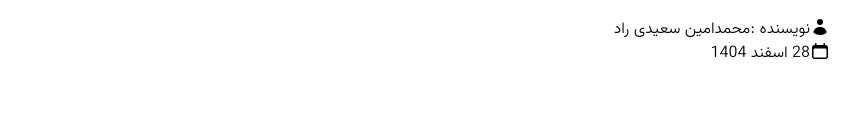
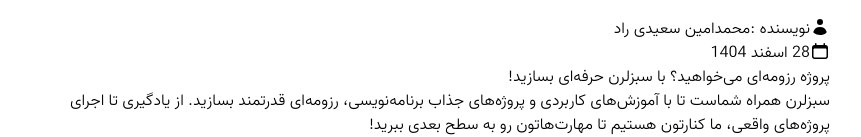
Before and after one commit to zahra-alvandi/weblog-project, a React (Vite) app: page / in a window 1280 px wide. Shown: the part 881-1018 px from the top of the page, without its empty margins (210-1071 px from the left). Before the commit the page ends 947 px from the top, so only its background shows below. Built offline with nearby package versions, Linux system fonts and the light colour scheme.

Commit message:
footer components

```diff
--- a/src/App.jsx
+++ b/src/App.jsx
@@ -1,6 +1,7 @@
 import React from 'react'
 import Header from './Components/Header/Header'
 import Article from './Components/Article/Article'
+import Footer from './Components/Footer/Footer'
 import './App.css'
 
 export default function App() {
@@ -9,6 +10,8 @@ export default function App() {
       <Header></Header>
 
       <Article></Article>
+
+      <Footer></Footer>
     </div>
   )
 }
--- a/src/Components/Footer/Footer.jsx
+++ b/src/Components/Footer/Footer.jsx
@@ -1,7 +1,37 @@
-import React from 'react'
+import React from "react";
 
 export default function Footer() {
   return (
-    <div>Footer</div>
-  )
+    <div>
+      <div>
+        <h5>پروژه رزومه‌ای می‌خواهید؟ با سبزلرن حرفه‌ای بسازید!</h5>
+        <p>
+          سبزلرن همراه شماست تا با آموزش‌های کاربردی و پروژه‌های جذاب
+          برنامه‌نویسی، رزومه‌ای قدرتمند بسازید. از یادگیری تا اجرای پروژه‌های
+          واقعی، ما کنارتون هستیم تا مهارت‌هاتون رو به سطح بعدی ببرید!
+        </p>
+        <div className="flex gap-4">
+          <button className="flex">
+            <svg
+              xmlns="http://www.w3.org/2000/svg"
+              viewBox="0 0 20 20"
+              fill="currentColor"
+              className="size-5"
+            >
+              <path
+                fillRule="evenodd"
+                d="M2 10a8 8 0 1 1 16 0 8 8 0 0 1-16 0Zm6.39-2.908a.75.75 0 0 1 .766.027l3.5 2.25a.75.75 0 0 1 0 1.262l-3.5 2.25A.75.75 0 0 1 8 12.25v-4.5a.75.75 0 0 1 .39-.658Z"
+                clipRule="evenodd"
+              />
+            </svg>
+
+            <span>شروع یادگیری</span>
+          </button>
+          <button>
+            <span>مشاهده پروژه ها</span>
+          </button>
+        </div>
+      </div>
+    </div>
+  );
 }
```
